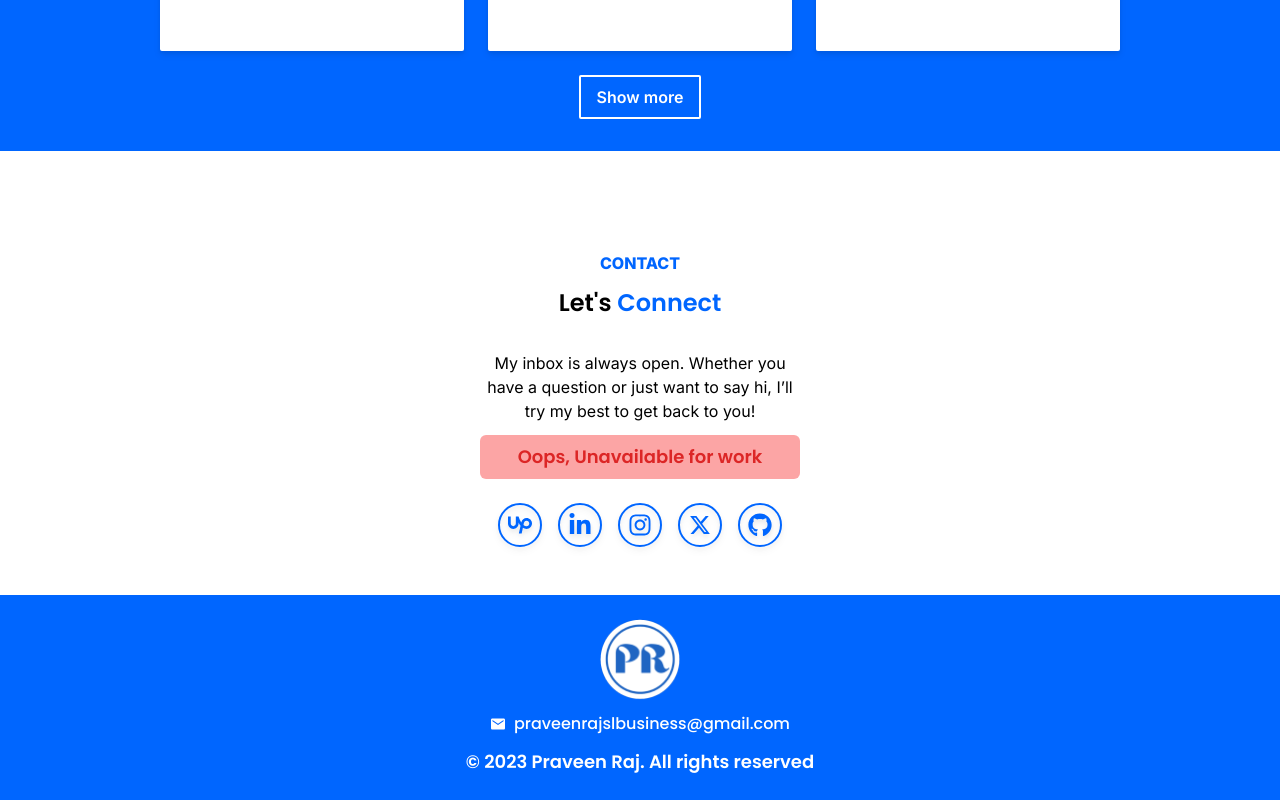
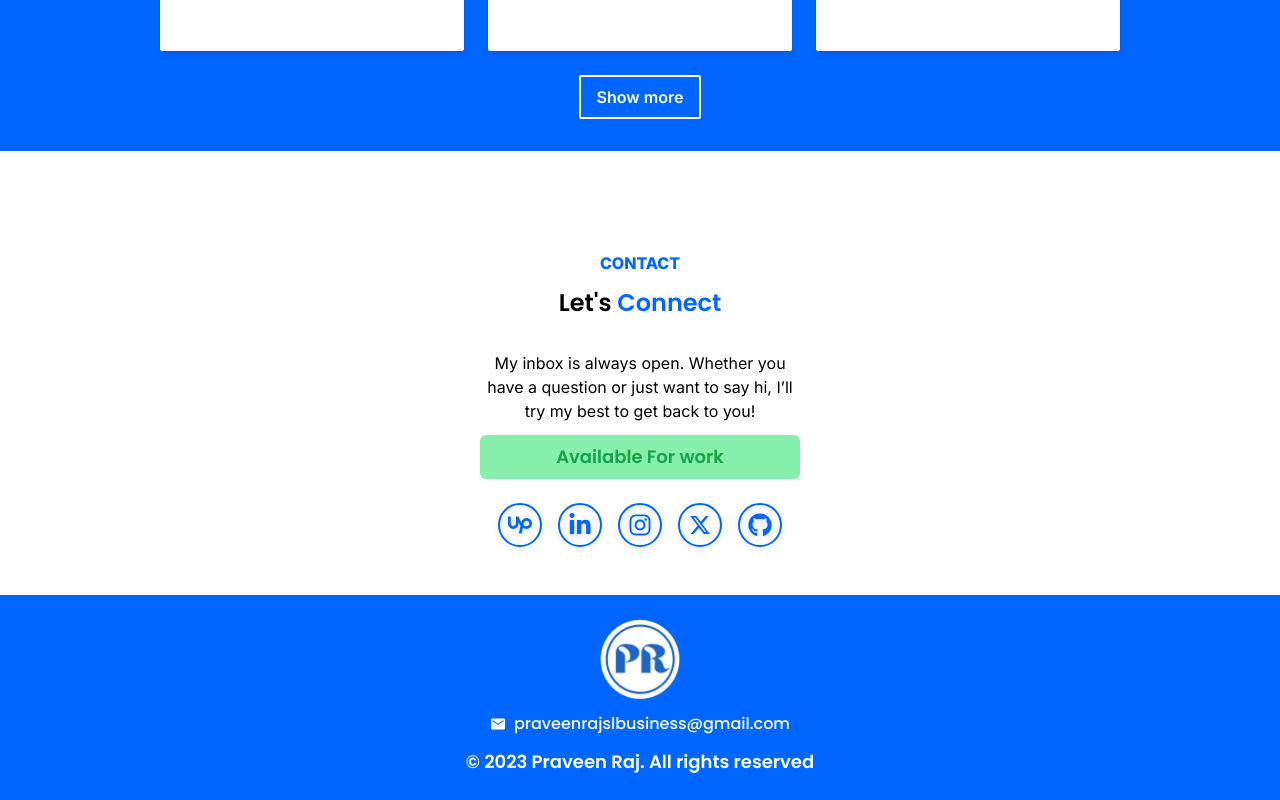
Before and after one commit to Praveenraj002/portfolio-v2, a React (Vite) app: page / in a window 1280 px wide. Shown: the part 3539-4339 px from the top of the page. Built offline with nearby package versions, Linux system fonts and the light colour scheme.

Commit message:
updated availability

```diff
--- a/src/sections/Contact.jsx
+++ b/src/sections/Contact.jsx
@@ -22,18 +22,18 @@ const Contact = () => {
             <p className="mb-3">
             My inbox is always open. Whether you have a question or just want to say hi, I’ll try my best to get back to you!
             </p>
-            {/* <h2
+            <h2
               className="relative text-sm md:text-lg text-center font-poppins font-semibold text-green-600 bg-green-300 rounded-md py-2 px-4 block"
               data-aos="flip-up"
             >
               Available For work
-            </h2> */}
-            <h2
+            </h2>
+            {/* <h2
               className="relative text-sm md:text-lg text-center font-poppins font-semibold text-red-600 bg-red-300 rounded-md py-2 px-4 block"
               data-aos="flip-up"
             >
               Oops, Unavailable for work
-            </h2>
+            </h2> */}
           </div>
         </div>
         <div
```
